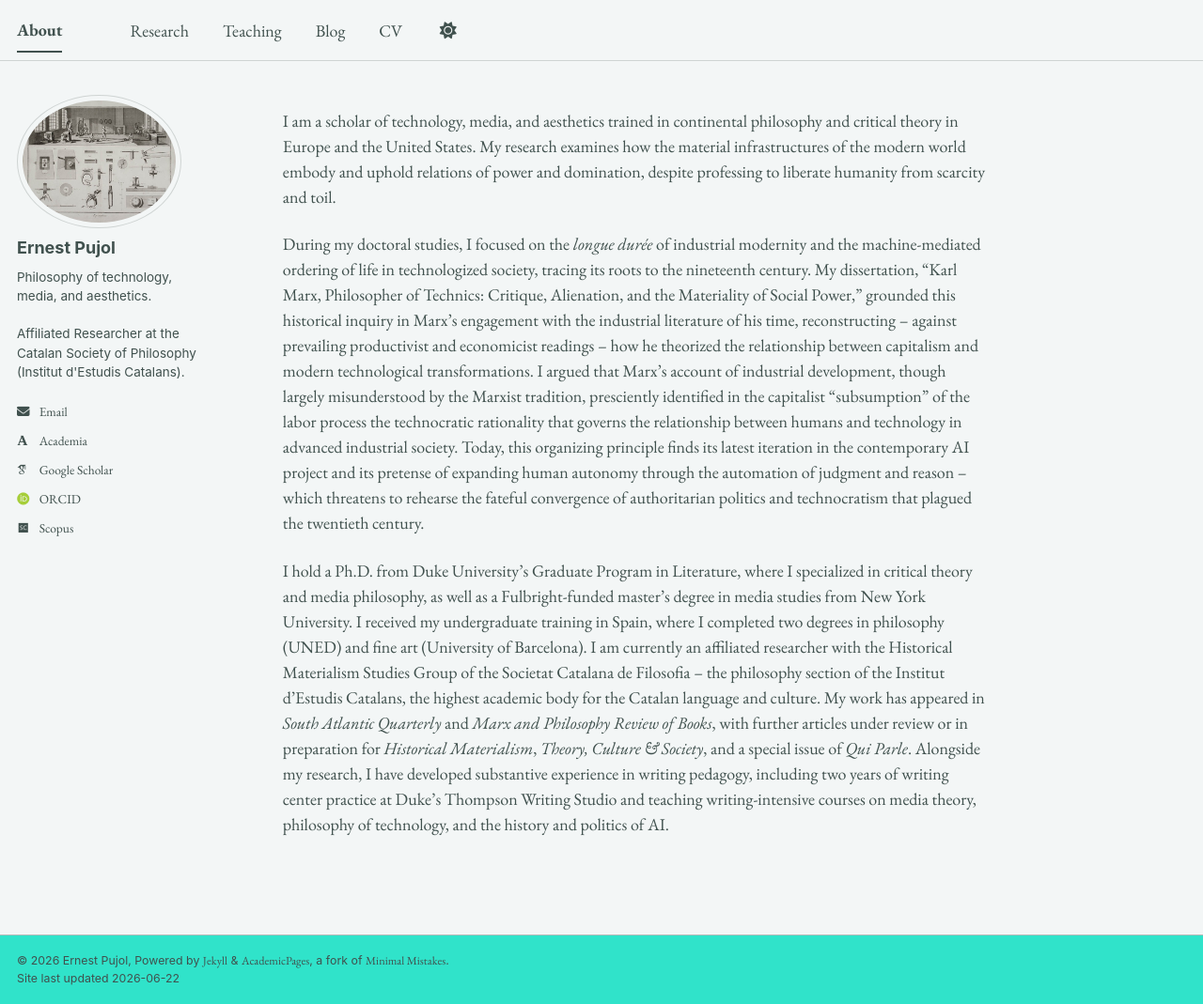
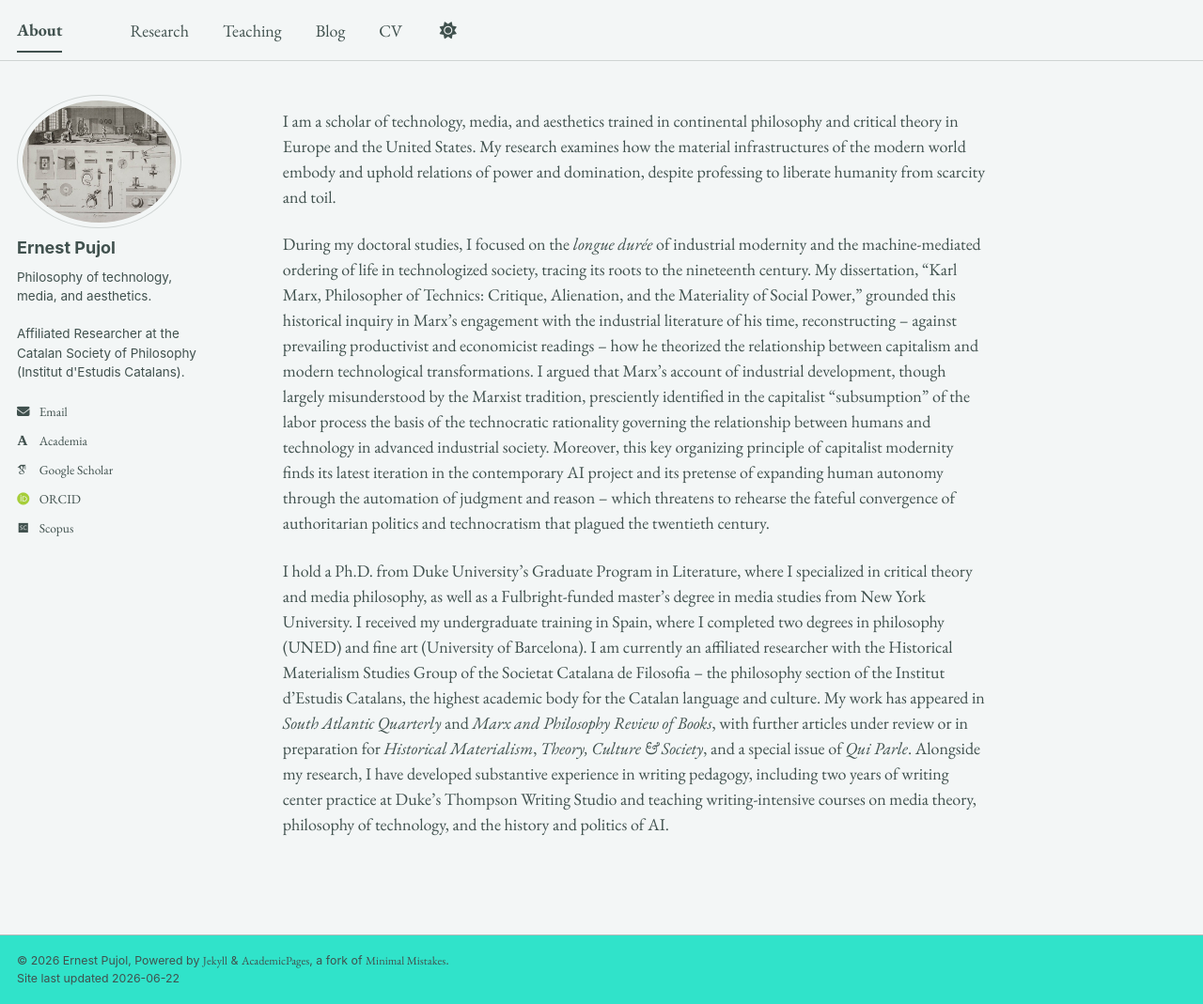
Before and after one commit to epujol90/epujol90.github.io, a Jekyll site: the page built from _pages/about.md, in a window 1280 px wide and 1069 px high. Shown: the whole window at 94% size. Built offline with Jekyll 4.4.1, drawn with Linux system fonts in a browser that asks for light colours; some web fonts are replaced; a script bundle is joined from its source files by our own code; library files that are not in the unit come from our copies.

Commit message:
Update about.md

```diff
--- a/_pages/about.md
+++ b/_pages/about.md
@@ -8,6 +8,6 @@ redirect_from:
 ---
 I am a scholar of technology, media, and aesthetics trained in continental philosophy and critical theory in Europe and the United States. My research examines how the material infrastructures of the modern world embody and uphold relations of power and domination, despite professing to liberate humanity from scarcity and toil.
 
-During my doctoral studies, I focused on the _longue durée_ of industrial modernity and the machine-mediated ordering of life in technologized society, tracing its roots to the nineteenth century. My dissertation, “Karl Marx, Philosopher of Technics: Critique, Alienation, and the Materiality of Social Power,” grounded this historical inquiry in Marx’s engagement with the industrial literature of his time, reconstructing -- against prevailing productivist and economicist readings -- how he theorized the relationship between capitalism and modern technological transformations. I argued that Marx’s account of industrial development, though largely misunderstood by the Marxist tradition, presciently identified in the capitalist "subsumption" of the labor process the technocratic rationality that governs the relationship between humans and technology in advanced industrial society. Today, this organizing principle finds its latest iteration in the contemporary AI project and its pretense of expanding human autonomy through the automation of judgment and reason -- which threatens to rehearse the fateful convergence of authoritarian politics and technocratism that plagued the twentieth century.
+During my doctoral studies, I focused on the _longue durée_ of industrial modernity and the machine-mediated ordering of life in technologized society, tracing its roots to the nineteenth century. My dissertation, “Karl Marx, Philosopher of Technics: Critique, Alienation, and the Materiality of Social Power,” grounded this historical inquiry in Marx’s engagement with the industrial literature of his time, reconstructing -- against prevailing productivist and economicist readings -- how he theorized the relationship between capitalism and modern technological transformations. I argued that Marx’s account of industrial development, though largely misunderstood by the Marxist tradition, presciently identified in the capitalist "subsumption" of the labor process the basis of the technocratic rationality governing the relationship between humans and technology in advanced industrial society. Moreover, this key organizing principle of capitalist modernity finds its latest iteration in the contemporary AI project and its pretense of expanding human autonomy through the automation of judgment and reason -- which threatens to rehearse the fateful convergence of authoritarian politics and technocratism that plagued the twentieth century.
 
 I hold a Ph.D. from Duke University’s Graduate Program in Literature, where I specialized in critical theory and media philosophy, as well as a Fulbright-funded master’s degree in media studies from New York University. I received my undergraduate training in Spain, where I completed two degrees in philosophy (UNED) and fine art (University of Barcelona). I am currently an affiliated researcher with the Historical Materialism Studies Group of the Societat Catalana de Filosofia -- the philosophy section of the Institut d’Estudis Catalans, the highest academic body for the Catalan language and culture. My work has appeared in _South Atlantic Quarterly_ and _Marx and Philosophy Review of Books_, with further articles under review or in preparation for _Historical Materialism_, _Theory, Culture & Society_, and a special issue of _Qui Parle_. Alongside my research, I have developed substantive experience in writing pedagogy, including two years of writing center practice at Duke’s Thompson Writing Studio and teaching writing-intensive courses on media theory, philosophy of technology, and the history and politics of AI.
```
